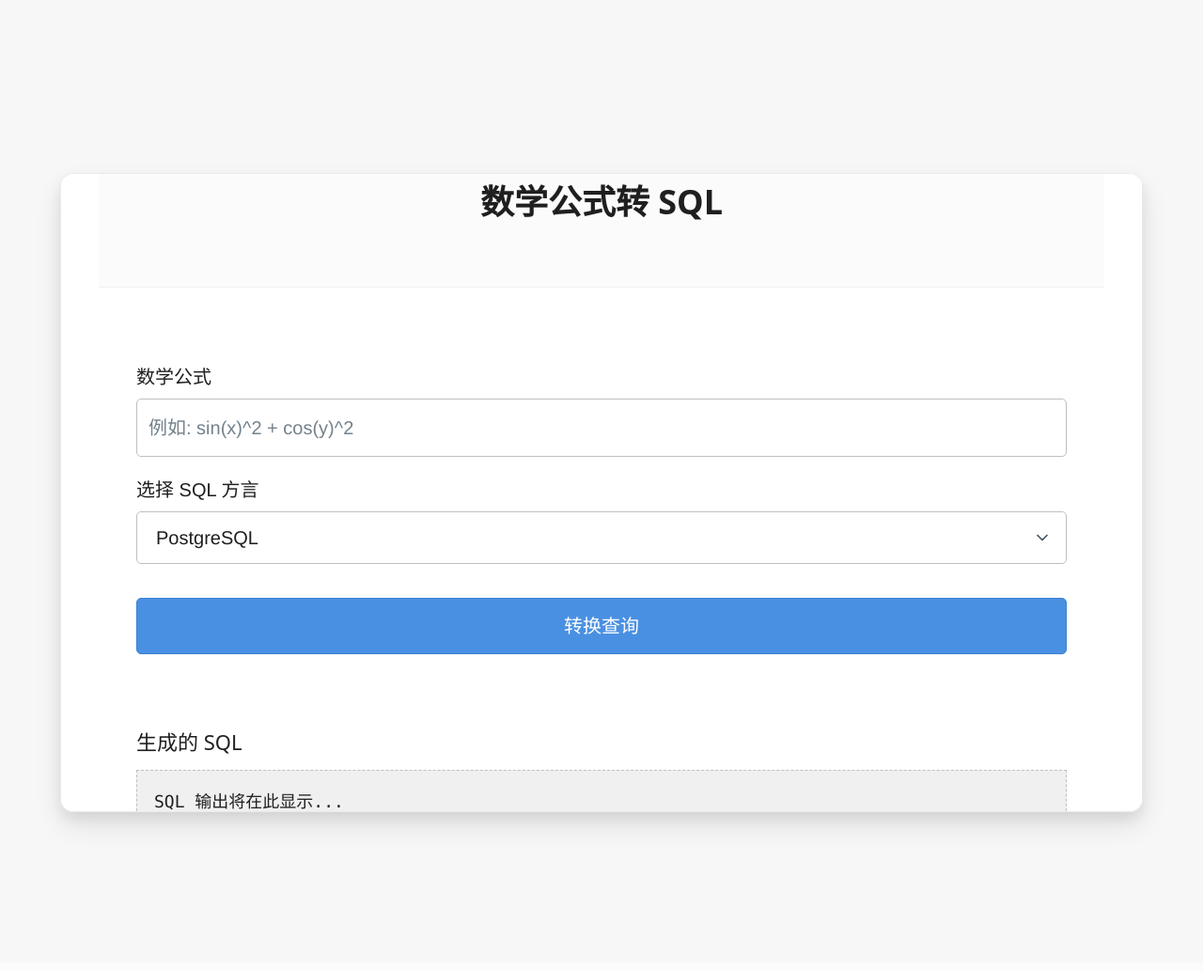
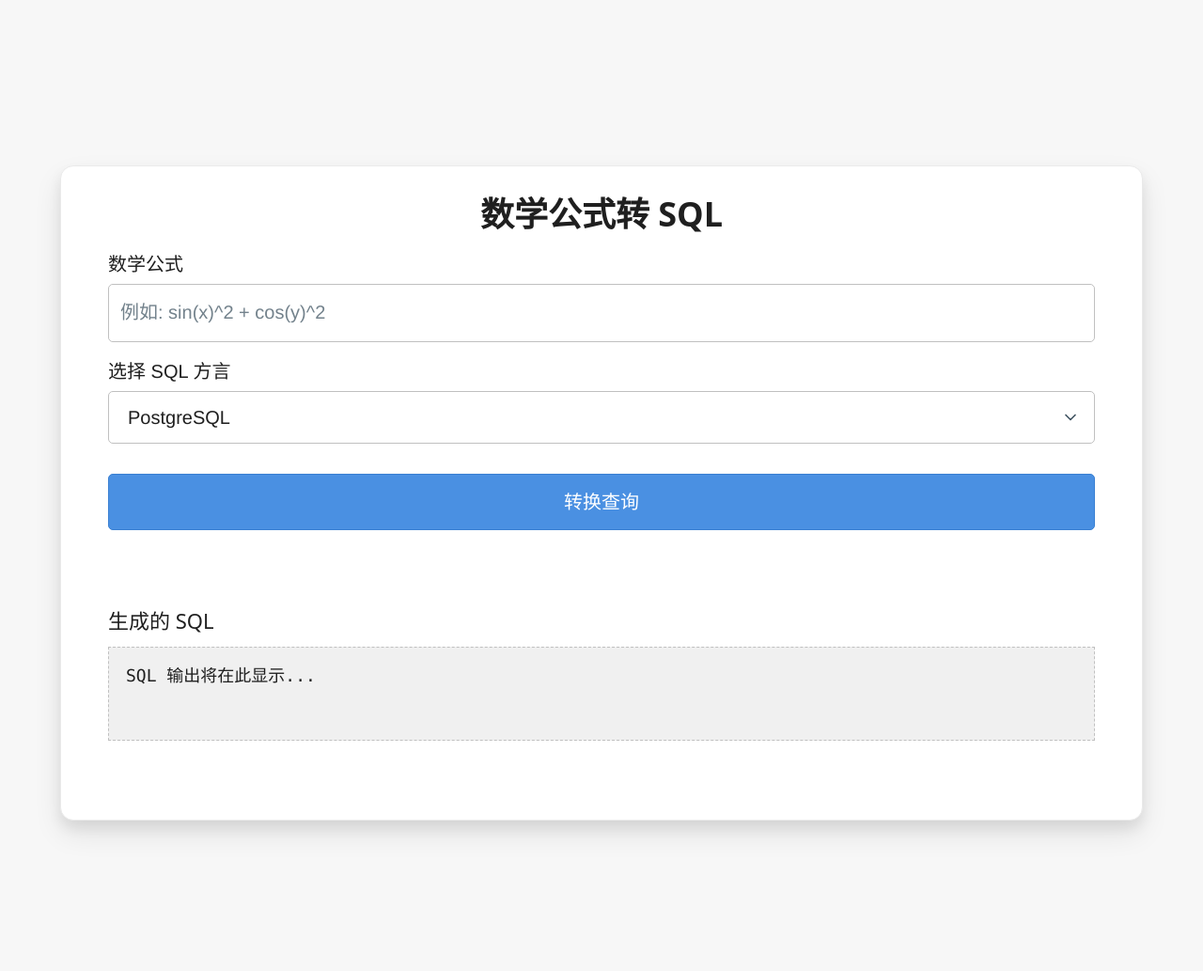
Before and after one commit to LeaderOnePro/math2sql, a Flask app: page / in a window 1280 px wide. Shown: the whole page at 94% size. Before the commit the page ends 883 px from the top, so only its background shows below. Run offline with Flask 3, Linux system fonts and the light colour scheme.

Commit message:
commit...

```diff
--- a/webapp/templates/index.html
+++ b/webapp/templates/index.html
@@ -33,8 +33,8 @@
             min-height: 100vh; /* Ensure full viewport height */
             display: flex;
             flex-direction: column;
-            justify-content: flex-start; /* Reduce top margin */
-            padding-top: 3vh; /* Significantly reduced top padding */
+            justify-content: flex-start;
+            padding-top: 1vh; /* Further reduced top padding to minimize top blank space */
             align-items: center;
             color: var(--color-black);
             font-family: var(--font-family-sans-serif);
@@ -45,7 +45,8 @@
             max-width: 1600px; /* Even wider card for better proportion on large screens */
             width: 90%; /* Responsive width for larger screens */
             height: auto; /* Allow height to adapt to content */
-            min-height: 60vh; /* Minimum height to ensure visibility */
+            min-height: 50vh; /* Reduced minimum height for tighter layout */
+            margin-top: 1vh; /* Minimal top margin to reduce blank space */
             display: flex;
             justify-content: center;
             align-items: flex-start; /* Align to top */
@@ -56,41 +57,47 @@
             border-radius: var(--custom-card-border-radius);
             box-shadow: 0 14px 30px rgba(0, 0, 0, 0.09), 0 8px 14px rgba(0, 0, 0, 0.07); /* Enhanced shadow for depth */
             border: 1px solid var(--color-gray-medium-light);
-            padding: 1.5em 4em; /* Balanced padding with more horizontal space */
-            max-height: 85vh; /* Limit height but allow more content */
+            padding: 1.2em 1.5em; /* Slightly reduced vertical padding for tighter layout */
+            max-height: 90vh; /* Slightly increased to allow more content visibility */
             overflow-y: auto; /* Allow scrolling inside card if needed */
             display: flex;
             flex-direction: column;
             width: 100%; /* Ensure full width of container */
         }
 
+        article > header {
+            display: none; /* Hide header to remove hat effect */
+        }
+
         h1 {
             text-align: center;
-            margin-bottom: 0.3em; /* Further reduced margin to connect with content */
+            margin-bottom: 0.3em; /* Reduced margin for tighter connection with content */
             color: var(--color-black);
-            font-weight: 600;
+            font-weight: 700; /* Bolder for prominence */
             font-size: 1.8em; /* Larger font for prominence */
         }
         h2 {
             color: var(--color-black);
             font-size: 1.1em; /* Slightly larger font */
             font-weight: 500;
-            margin-top: 1.2em; /* Adjusted space above h2 */
-            margin-bottom: 0.6em;
+            margin-top: 1.2em; /* Adjusted for consistent spacing */
+            margin-bottom: 0.5em; /* Reduced for tighter spacing */
+            align-self: flex-start; /* Ensure left alignment */
         }
 
         label {
             font-weight: 500;
-            margin-bottom: 0.4em; /* Slightly increased margin for breathing room */
+            margin-bottom: 0.3em; /* Reduced for tighter label-to-input spacing */
             color: var(--color-black);
             display: block;
+            align-self: flex-start; /* Ensure left alignment */
         }
 
         input[type="text"], select {
             background-color: var(--color-white);
             border: 1px solid var(--color-gray-medium);
             color: var(--color-black);
-            margin-bottom: 1em; /* Increased margin for spacing */
+            margin-bottom: 0.8em; /* Reduced for consistent vertical rhythm */
             font-family: var(--font-family-sans-serif); /* Ensure form elements use the new font */
             padding: 0.6em; /* Slightly increased padding */
             width: 100%; /* Full width for form elements */
@@ -110,7 +117,8 @@
             width: 100%; /* Full width button */
             padding: 0.7em 1em; /* Comfortable padding */
             font-family: var(--font-family-sans-serif);
-            margin-top: 0.8em; /* Increased space above button */
+            margin-top: 0.8em; /* Consistent spacing above button */
+            margin-bottom: 1.2em; /* Reduced slightly for tighter layout but still separated */
             cursor: pointer; /* Indicate clickable */
             transition: background-color 0.2s; /* Smooth hover transition */
         }
@@ -122,7 +130,7 @@
         pre#result_sql {
             background-color: var(--color-gray-light);
             border: 1px dashed var(--color-gray-medium); /* Dashed border for empty state */
-            padding: 1em; /* Comfortable padding */
+            padding: 0.8em 1em; /* Adjusted padding for content breathing room */
             border-radius: var(--pico-border-radius);
             min-height: 100px; /* Reasonable minimum height */
             max-height: 200px; /* Limit height to prevent overflow */
@@ -136,8 +144,9 @@
         }
         pre#result_sql::before {
             content: "转换后的 SQL 将在此处显示";
-            color: var(--color-gray-medium);
+            color: var(--color-gray-medium); /* Even lighter color for subtlety */
             font-style: italic;
+            font-size: 0.8em; /* Smaller font for placeholder */
             position: absolute;
             top: 50%;
             left: 50%;
@@ -149,12 +158,40 @@
         pre#result_sql:not(:empty)::before {
             display: none; /* Hide placeholder when content exists */
         }
+        /* Custom scrollbar for result area */
+        pre#result_sql::-webkit-scrollbar {
+            width: 8px; /* Slim scrollbar */
+        }
+        pre#result_sql::-webkit-scrollbar-track {
+            background: var(--color-gray-background); /* Track color */
+        }
+        pre#result_sql::-webkit-scrollbar-thumb {
+            background: var(--color-gray-medium); /* Thumb color */
+            border-radius: 4px; /* Rounded thumb */
+        }
+        pre#result_sql::-webkit-scrollbar-thumb:hover {
+            background: var(--color-gray-focus); /* Darker on hover */
+        }
 
         .error-message {
             color: var(--color-black);
             font-weight: bold;
-            margin-top: 0.8em; /* Adjusted spacing */
+            margin-top: 0.5em; /* Reduced for tighter spacing */
             font-size: 0.95em;
+            align-self: flex-start; /* Ensure left alignment */
+        }
+
+        /* Container for form elements to ensure consistent padding */
+        form#math2sql_form > div {
+            padding: 0 1em; /* Breathing room for form content */
+            display: flex;
+            flex-direction: column;
+            align-items: stretch; /* Ensure children stretch to full width */
+        }
+        #result_sql_container {
+            padding: 0 1em; /* Consistent padding with form elements */
+            display: flex;
+            flex-direction: column;
         }
 
         /* Optional: Style for KBD elements if kept, or remove them from HTML for cleaner look */
@@ -170,22 +207,24 @@
 <body>
     <main class="container">
         <article>
-            <header>
             <h1>数学公式转 SQL</h1>
-            </header>
 
             <form id="math2sql_form">
+                <div>
                     <label for="math_expression">数学公式</label>
                     <input type="text" id="math_expression" name="math_expression" placeholder="例如: sin(x)^2 + cos(y)^2" required>
-
+                </div>
+                <div>
                     <label for="sql_dialect">选择 SQL 方言</label>
                     <select id="sql_dialect" name="sql_dialect" required>
                         <option value="postgresql" selected>PostgreSQL</option>
                         <option value="mysql">MySQL</option>
                         <!-- Add other dialects as they are supported -->
                     </select>
-
+                </div>
+                <div>
                     <button type="button" onclick="convertToSQL()">转换查询</button>
+                </div>
             </form>
 
             <div id="result_sql_container">
```
Lines whose indentation alone changed are shown as unchanged.
